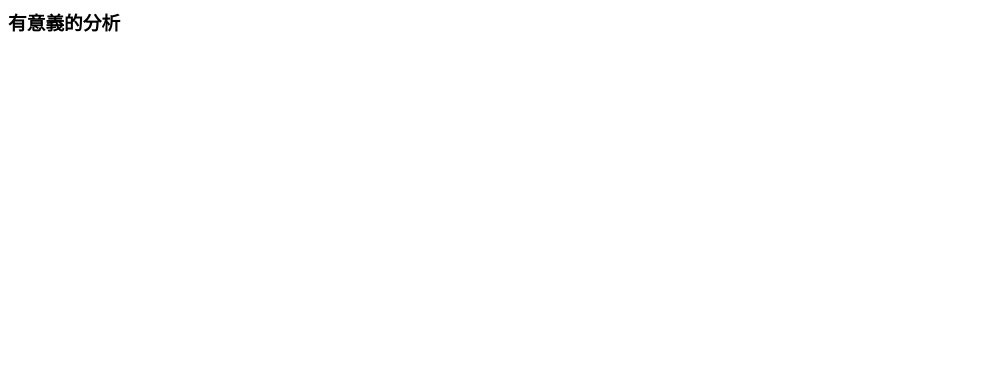
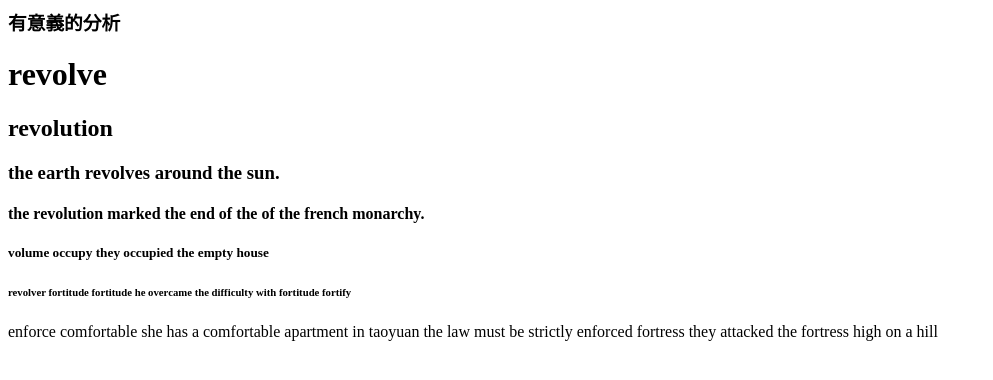
Before and after one commit to pann710/20210809, a plain HTML site: page index.html in a window 1280 px wide. Shown: the whole page, without its empty margins (0-993 px from the left). Drawn offline with Linux system fonts and the light colour scheme.

Commit message:
Update index.html

```diff
--- a/index.html
+++ b/index.html
@@ -5,5 +5,15 @@
 <h3>
 有意義的分析
 </h3>
+
+  <h1>revolve</h1>
+  <h2>revolution</h2>
+  <h3>the earth revolves around the sun.</h3>
+  <h4>the revolution marked the end of the of the french monarchy.</h4>
+  <h5>volume occupy they occupied the empty house</h5>
+  <h6>revolver fortitude fortitude  he overcame the  difficulty with fortitude fortify</h6>
+  <h7>enforce comfortable she has a comfortable apartment in taoyuan</h7>
+  <h8>the law must be strictly enforced</h8>
+  <h9>fortress they attacked the fortress high on a hill</h9>
 </body>
 </html>
```
